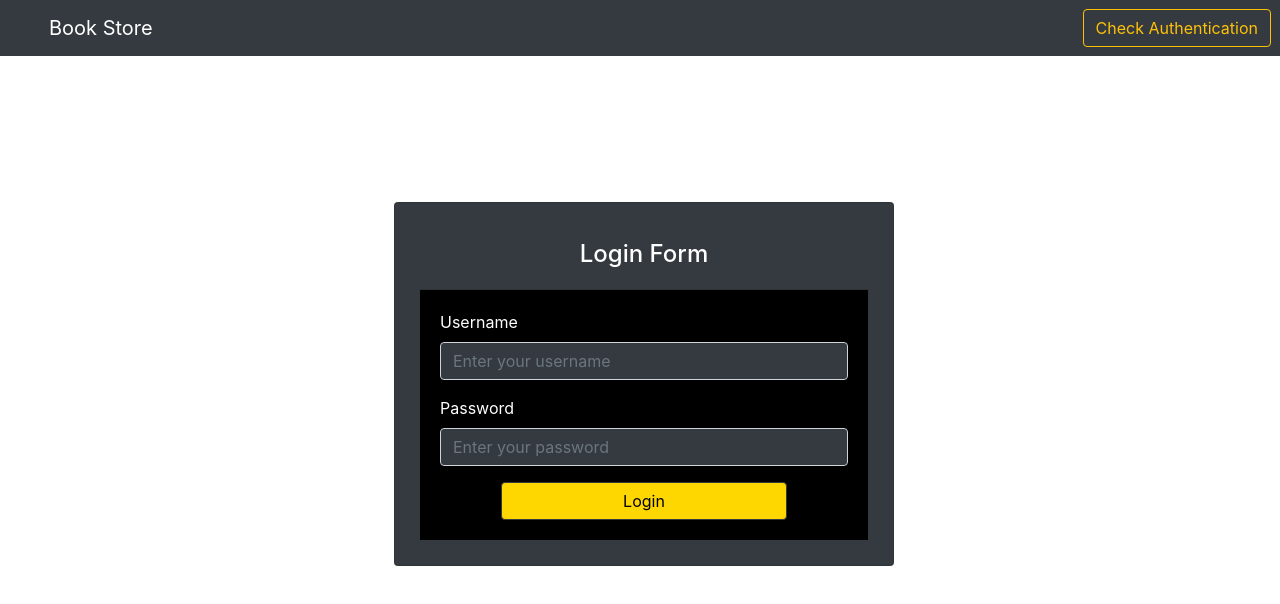
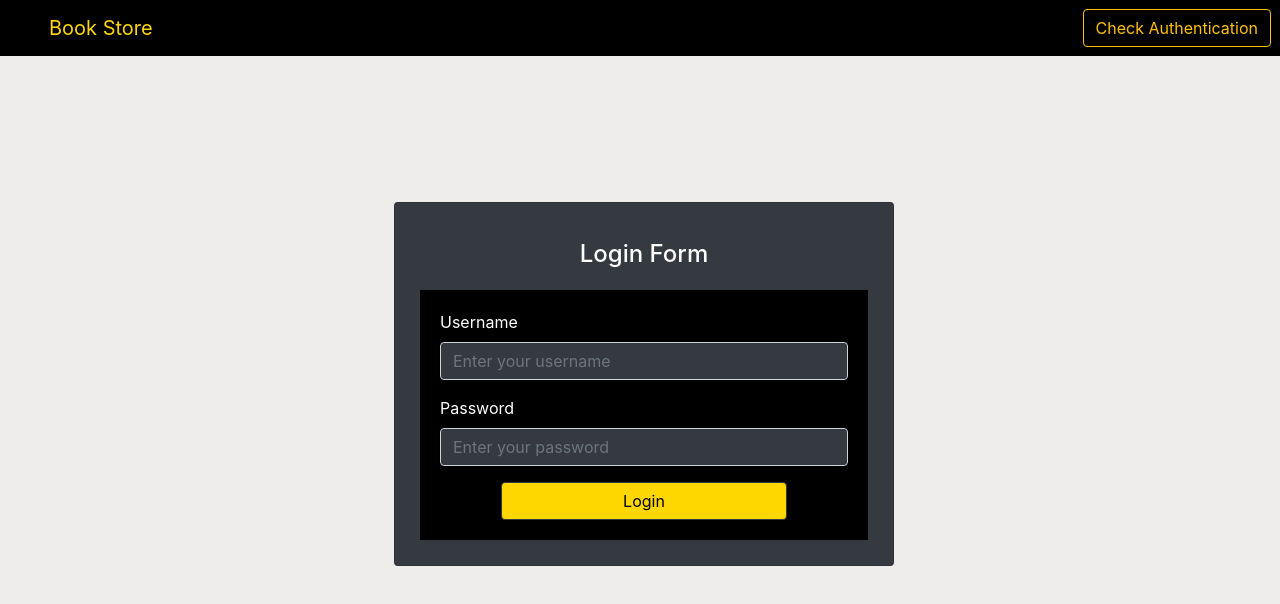
Before and after one commit to Keann0105/midtermactivity1, a Vue app: page / in a window 1280 px wide. Shown: the top 604 px of the page. Built offline with nearby package versions, Linux system fonts and the light colour scheme.

Commit message:
Update App.vue

```diff
--- a/src/App.vue
+++ b/src/App.vue
@@ -69,3 +69,32 @@ export default {
   }
 }
 </script>
+
+<style>
+
+body{
+  background: #EFECEC !important;
+}
+
+
+.navbar.bg-dark {
+  background-color: black !important;
+
+}
+
+
+.navbar.bg-dark .navbar-nav .nav-link {
+  color: gold !important;
+}
+
+
+.navbar.bg-dark .navbar-brand {
+  color: gold !important;
+}
+
+
+.navbar.bg-dark .navbar-nav .nav-link:hover,
+.navbar.bg-dark .navbar-nav .nav-link:focus {
+  color: #ffd700;
+}
+</style>
```
